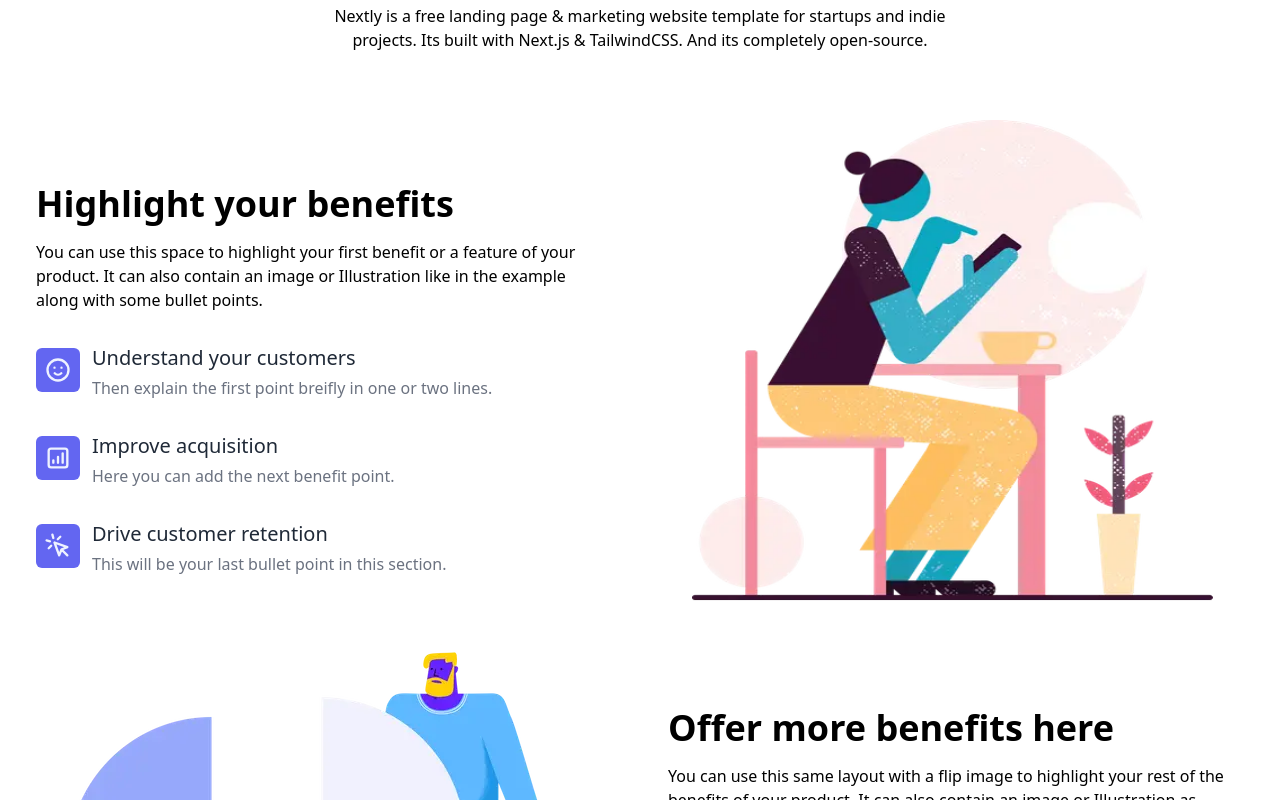
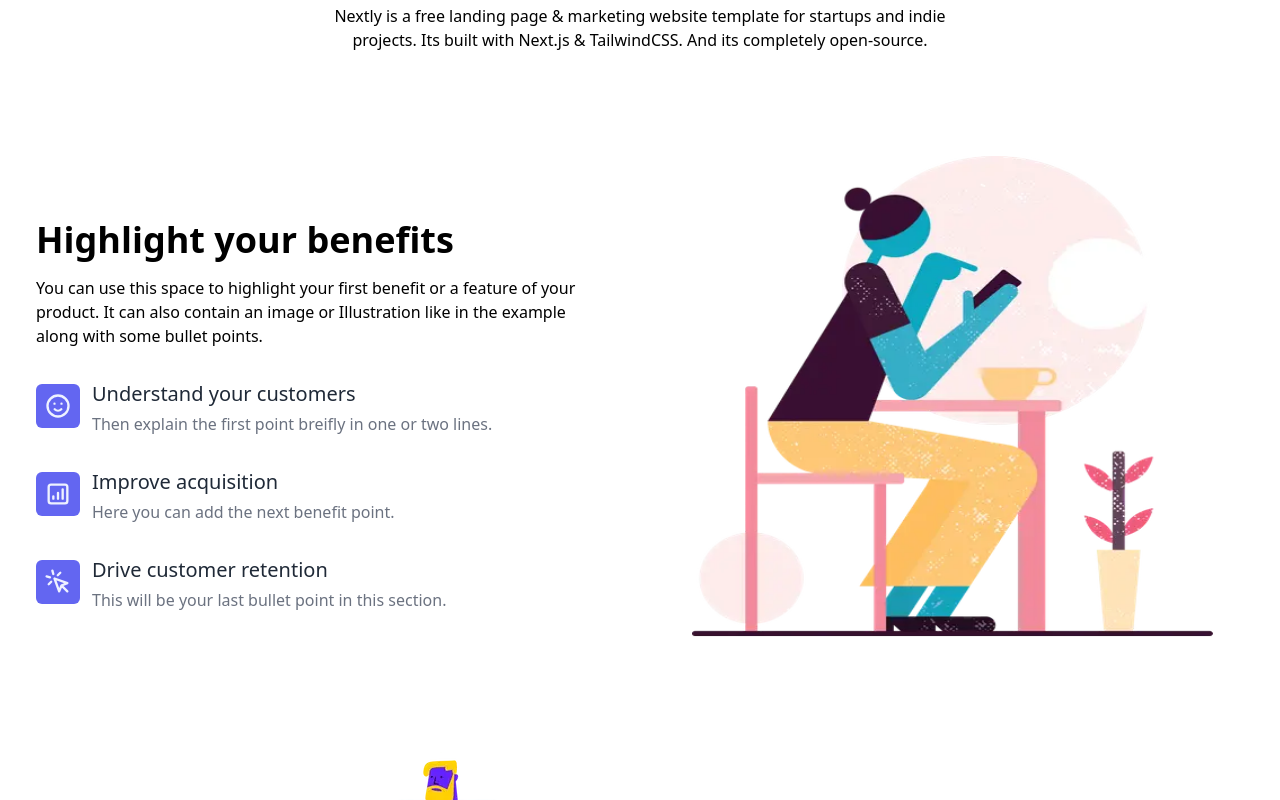
Before and after one commit to temiadebayo/Bryan-and-beckley_intl, a Next.js app: page / in a window 1280 px wide. Shown: the part 920-1720 px from the top of the page. Built offline with nearby package versions, Linux system fonts and the light colour scheme.

Commit message:
Fix: Failed deploy

```diff
--- a/components/Article.js
+++ b/components/Article.js
@@ -5,7 +5,7 @@ import React from 'react'
 export default function Article({benefit, imgleft}){
     console.log(benefit)
     return (
-        <div className="xl:container xl:mx-auto lg:flex px-9 justify-between gap-12 mt-9 items-center text-center">
+        <div className="xl:container xl:mx-auto lg:flex px-9 justify-between gap-12 mt-9 items-center text-center p-9">
             <div className={`lg:w-1/2 ${ imgleft=== "true" ? 'order-last' : "" }`}>
                 <Image
                     src={benefit.image}
@@ -23,7 +23,7 @@ export default function Article({benefit, imgleft}){
             <div>
                 <div>
                     {benefit && benefit.bullets.map((bullet, index)=>(
-                        <div className="flex items-start mt-8 space-x-3">
+                        <div key={index} className="flex items-start mt-8 space-x-3">
                             <div className="flex items-center justify-center flex-shrink-0 mt-1 bg-indigo-500 rounded-md w-11 h-11 ">
                                 {React.cloneElement(bullet.icon, {
                                     className: "w-7 h-7 text-indigo-50",
```
